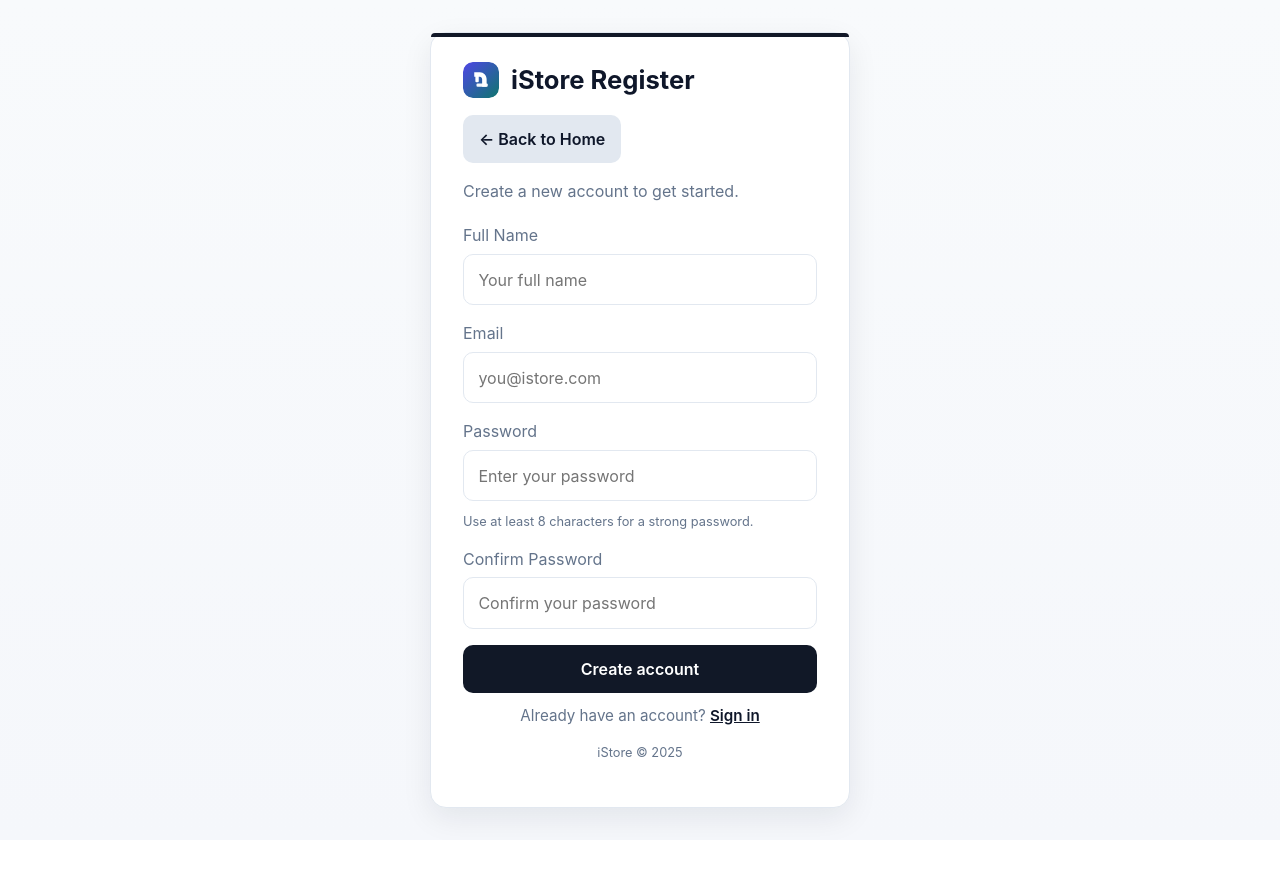
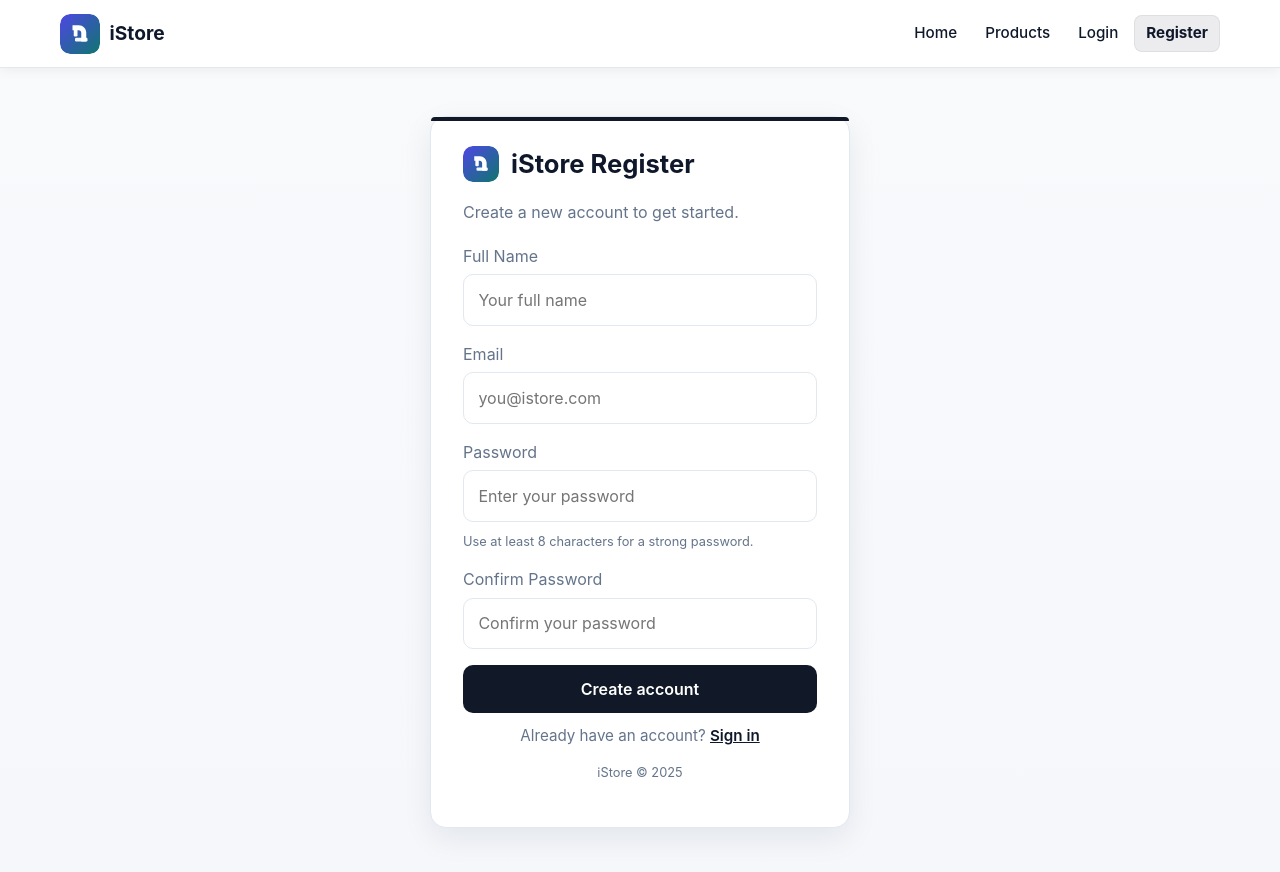
Before and after one commit to mhtdiNATURE4/ecommerce-management-system, a React (Vite) app in the folder frontend/: page /register in a window 1280 px wide. Shown: the top 872 px of the page. Before the commit the page ends 840 px from the top, so only its background shows below. Built offline with nearby package versions, Linux system fonts and the light colour scheme; the HTML template or start-up script is replaced by a standard one.

Commit message:
Enhance AuthLayout with navigation and header for unauthenticated users; remove back to home link from Login and Register pages

```diff
--- a/frontend/src/layouts/AuthLayout.jsx
+++ b/frontend/src/layouts/AuthLayout.jsx
@@ -1,13 +1,42 @@
-import { Navigate, Outlet } from 'react-router-dom';
+import { Navigate, NavLink, Outlet } from 'react-router-dom';
 import { getToken, getUserRole } from '../services/auth';
-import { isAdminRole } from '../navigation/navigation';
+import { isAdminRole, resolveNavigation } from '../navigation/navigation';
 
 function AuthLayout() {
   const token = getToken();
   const role = getUserRole();
 
   if (!token) {
-    return <Outlet />;
+    const navigation = resolveNavigation(role, false);
+
+    return (
+      <div>
+        <header className="header-root">
+          <div className="header-inner">
+            <div className="header-brand">
+              <img className="header-logo" src="/favicon.svg" alt="iStore logo" />
+              <h1>iStore</h1>
+            </div>
+
+            <nav className="header-nav">
+              {navigation.map((item) => (
+                <NavLink
+                  key={item.key}
+                  to={item.to}
+                  className={({ isActive }) => `nav-link ${isActive ? 'active' : ''}`}
+                >
+                  {item.label}
+                </NavLink>
+              ))}
+            </nav>
+          </div>
+        </header>
+
+        <main>
+          <Outlet />
+        </main>
+      </div>
+    );
   }
 
   if (isAdminRole(role)) {
--- a/frontend/src/pages/LoginPage.jsx
+++ b/frontend/src/pages/LoginPage.jsx
@@ -91,9 +91,6 @@ function LoginPage() {
           <img src="/favicon.svg" alt="iStore logo" style={{ width: '36px', height: '36px', borderRadius: '10px' }} />
           <h2 className="page-title" style={{ margin: 0 }}>iStore Login</h2>
         </div>
-        <Link to="/" className="btn btn-secondary" style={{ marginBottom: '1rem', width: 'fit-content' }}>
-          ← Back to Home
-        </Link>
         <p className="page-subtitle" style={{ marginBottom: '1.25rem' }}>Sign in to your account to continue.</p>
 
         {error ? <div className="status-message status-error" style={{ marginBottom: '1rem' }}>{error}</div> : null}
--- a/frontend/src/pages/RegisterPage.jsx
+++ b/frontend/src/pages/RegisterPage.jsx
@@ -107,9 +107,6 @@ function RegisterPage() {
           <img src="/favicon.svg" alt="iStore logo" style={{ width: '36px', height: '36px', borderRadius: '10px' }} />
           <h2 className="page-title" style={{ margin: 0 }}>iStore Register</h2>
         </div>
-        <Link to="/" className="btn btn-secondary" style={{ marginBottom: '1rem', width: 'fit-content' }}>
-          ← Back to Home
-        </Link>
         <p className="page-subtitle" style={{ marginBottom: '1.25rem' }}>Create a new account to get started.</p>
 
         {error ? <div className="status-message status-error" style={{ marginBottom: '1rem' }}>{error}</div> : null}
```
